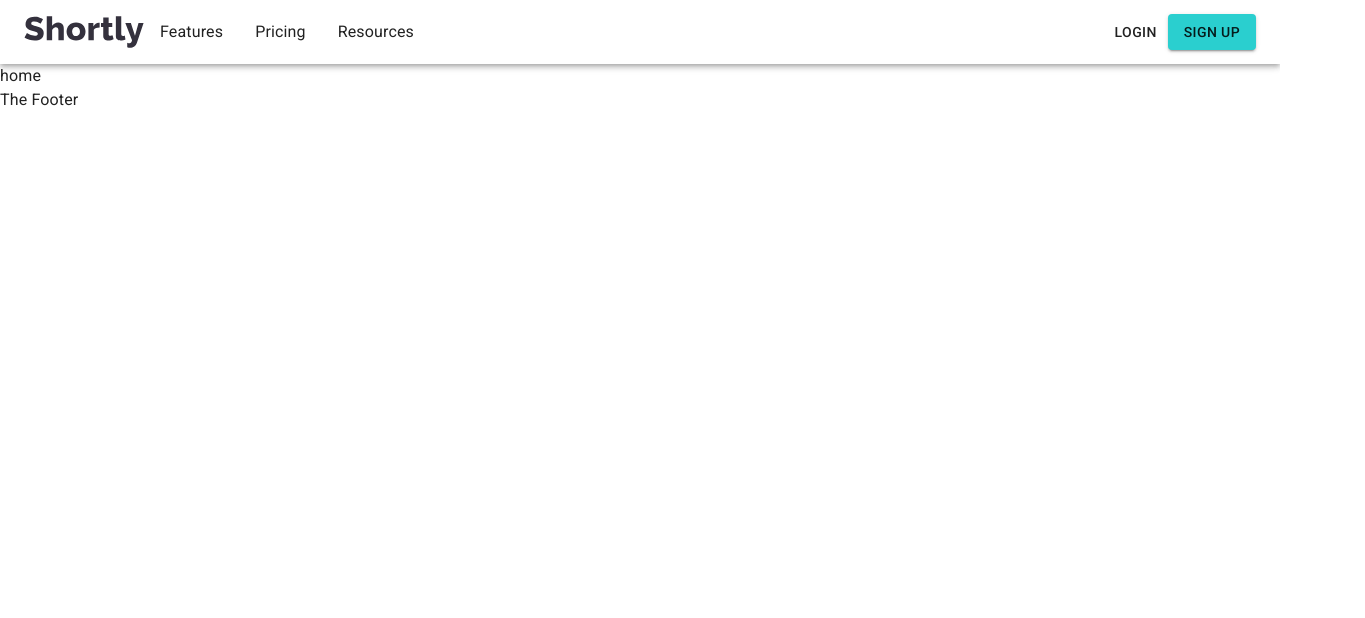
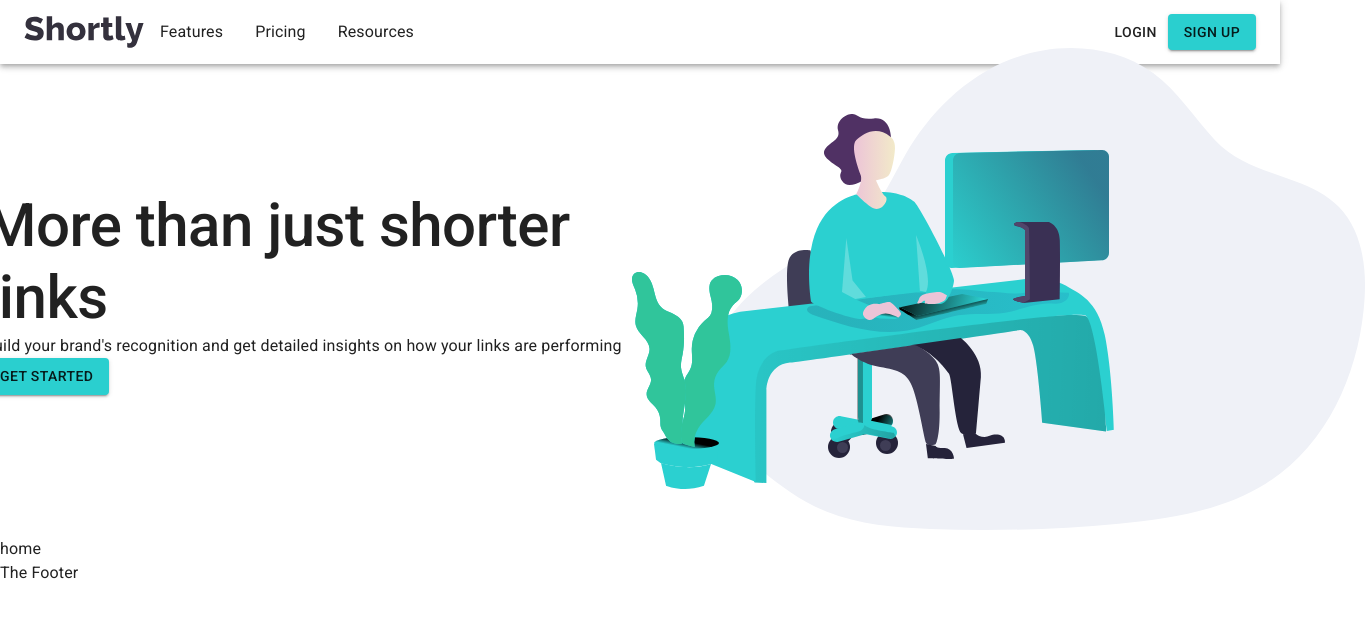
Before and after one commit to obayalhusein/avertra-short-links, a React (Create React App) app: page / in a window 1280 px wide. Shown: the top 618 px of the page, 1365 px wide, since content can reach past the window. Built offline with nearby package versions, Linux system fonts and the light colour scheme.

Commit message:
add intro section component

```diff
--- /dev/null
+++ b/src/components/sections/IntroSection.jsx
@@ -0,0 +1,27 @@
+import { Button, Grid, Typography } from "@mui/material";
+import { Box } from "@mui/system";
+
+export default function IntroSection() {
+  return (
+    <section>
+      <Grid container alignItems="center" spacing={2}>
+        <Grid xs={6}>
+          <Typography variant="h2" component="h1">
+            <Box fontWeight="fontWeightMedium" component="span">
+              More than just shorter links
+            </Box>
+          </Typography>
+
+          <Typography>
+            Build your brand's recognition and get detailed insights on how your links are performing
+          </Typography>
+
+          <Button variant="contained">Get Started</Button>
+        </Grid>
+        <Grid xs={6}>
+          <img src="/images/illustrations/illustration-working.svg" />
+        </Grid>
+      </Grid>
+    </section>
+  )
+}
--- a/src/pages/home.js
+++ b/src/pages/home.js
@@ -1,8 +1,10 @@
+import IntroSection from '../components/sections/IntroSection'
 import Layout from '../layouts/default'
 
 export default function Home() {
   return (
     <Layout>
+        <IntroSection />
         home
     </Layout>
   )
```
